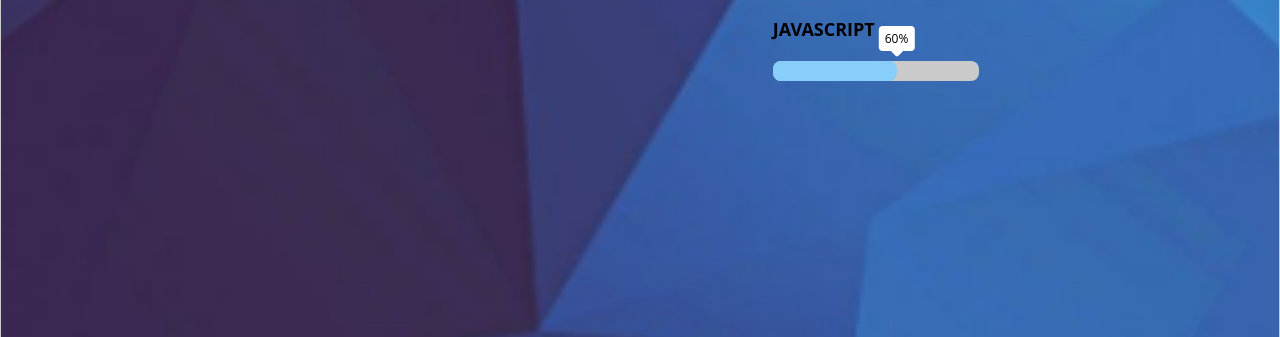
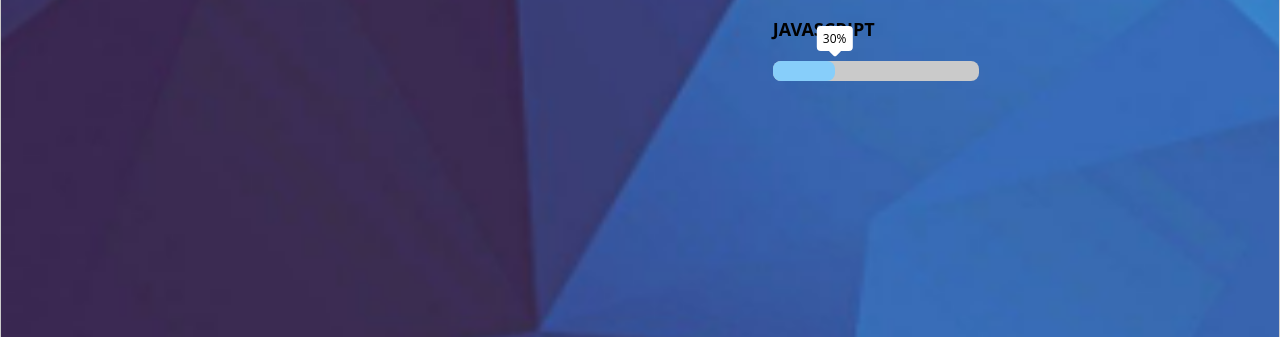
Before and after one commit to Haveelakavala/HaveelaKavala.github.io, a plain HTML site: page my portfolio/index.html in a window 1280 px wide. Shown: the part 2468-2805 px from the top of the page. Drawn offline with nearby package versions, Linux system fonts and the light colour scheme; a web font is replaced by a local one.

Commit message:
Update index.html

```diff
--- a/my portfolio/index.html
+++ b/my portfolio/index.html
@@ -120,7 +120,7 @@
             <div class="skill">
               <div class="skill-name">Javascript</div>
               <div class="skill-bar">
-                <div class="skill-per" per="60"></div>
+                <div class="skill-per" per="30"></div>
               </div>
             </div>
             <script>
```
